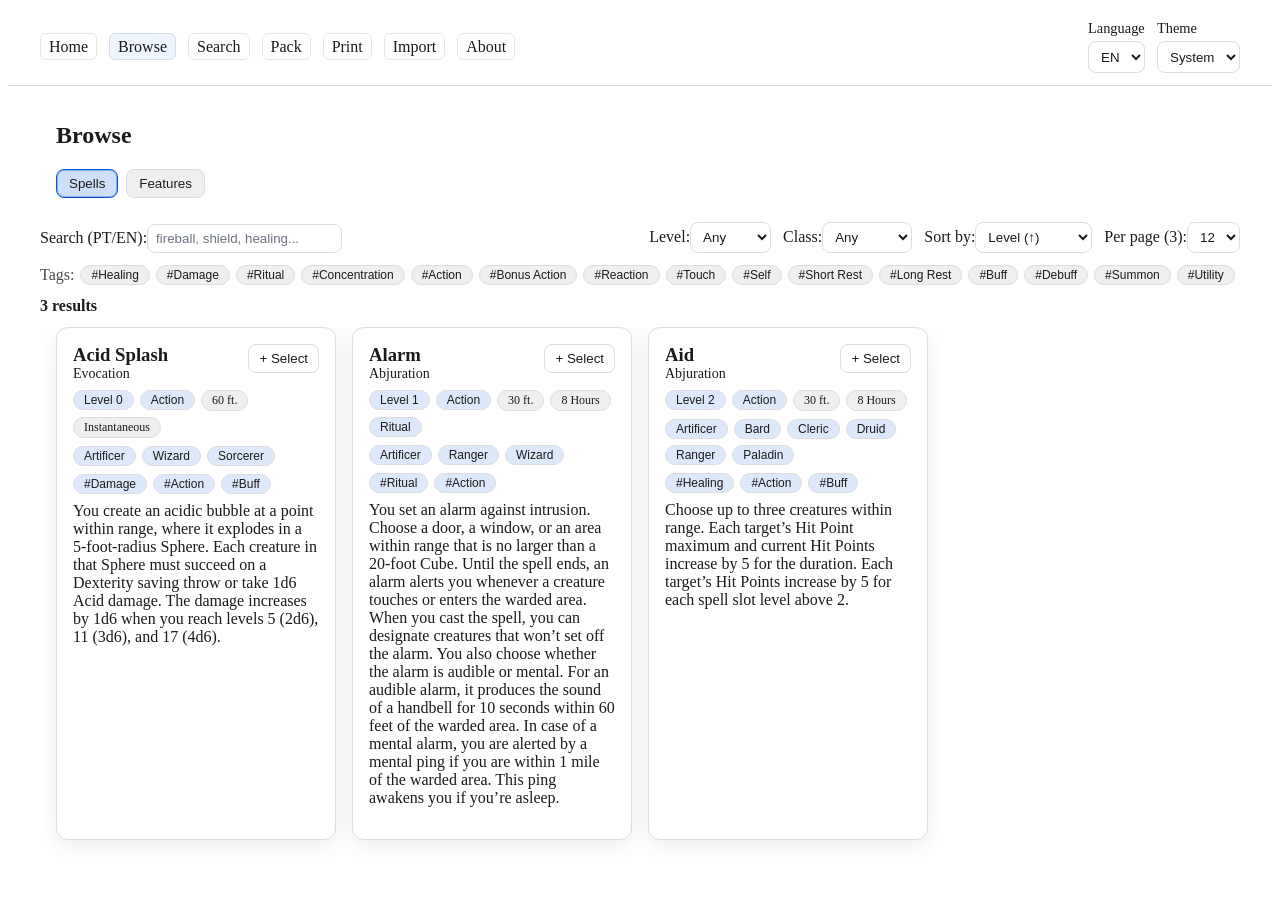
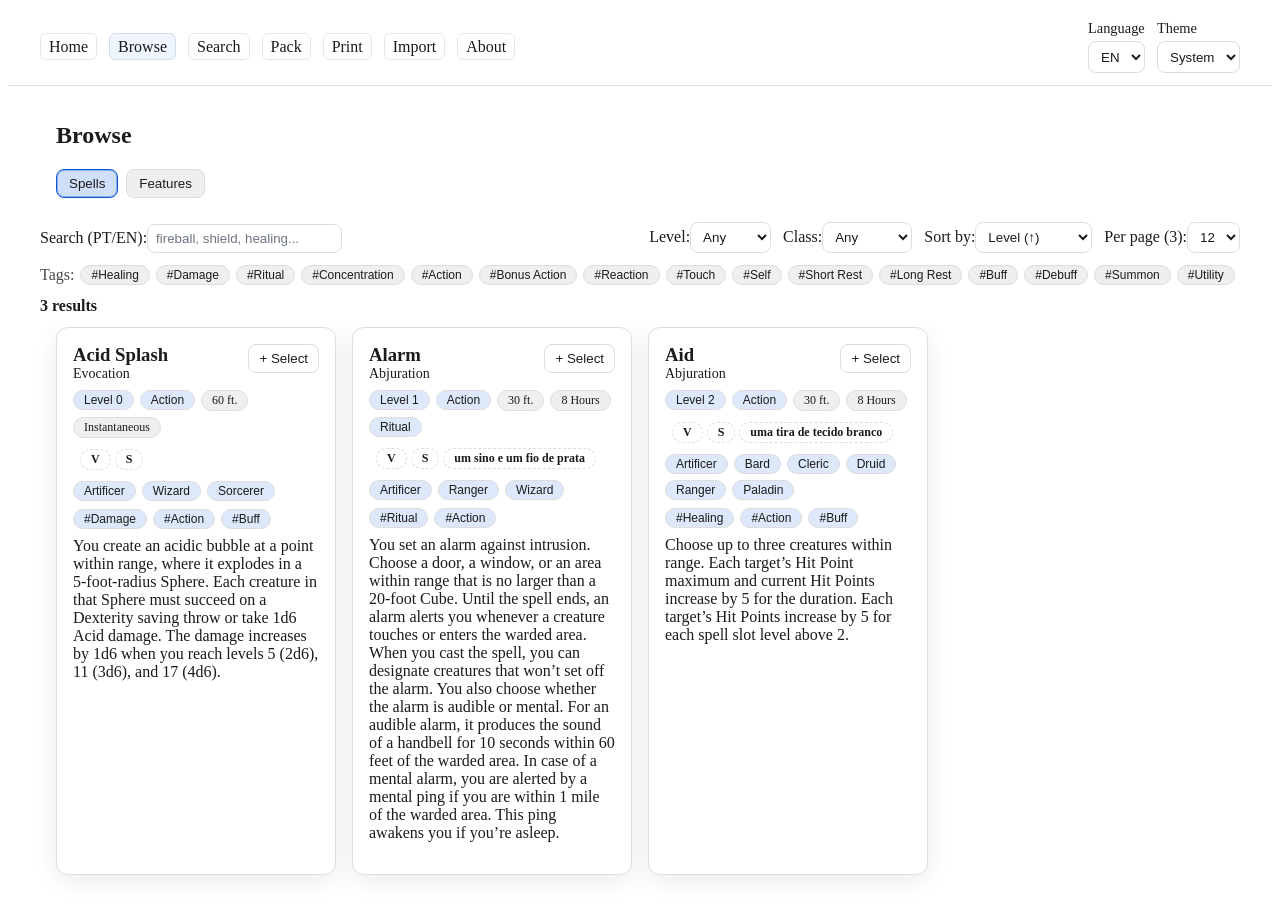
Before and after one commit to jampamatos/dnd-cards, a React (Vite) app: page /browse in a window 1280 px wide. Shown: the top 914 px of the page. Before the commit the page ends 888 px from the top, so only its background shows below. Built offline with nearby package versions, Linux system fonts and the light colour scheme.

Commit message:
feat(cards): created a grouped V/S/M pill to show components both in Browsing and Printing.

```diff
--- a/src/components/Card.tsx
+++ b/src/components/Card.tsx
@@ -10,6 +10,7 @@ type CardProps = {
   schoolPt: string;   schoolEn: string;
   pillsPt: string[];  pillsEn: string[];
   bodyPt: string;     bodyEn: string;
+  components?: { verbal?: boolean; somatic?: boolean; material?:string};
   level?: number;
   classes?: string[];
   onLevelClick?: (lvl:number)=>void;
@@ -66,6 +67,21 @@ export default function Card(props: CardProps) {
         ttLevel: "Filter by level",
         ttTag: "Filter by tag",
       };
+
+  // Derive V/S/M component chips. We keep them lightweight and accessible
+  const compItems = (() => {
+    const c = props.components;
+    if (!c) return [] as Array<{key:'V'|'S'|'M'; title:string; material?:string}>;
+    const items: Array<{key:'V'|'S'|'M'; title:string; material?:string}> = [];
+    if (c.verbal)  items.push({ key: 'V', title: lang === 'pt' ? 'Componente Verbal'  : 'Verbal component' });
+    if (c.somatic) items.push({ key: 'S', title: lang === 'pt' ? 'Componente Somático' : 'Somatic component' });
+    if (c.material) items.push({
+      key: 'M',
+      title: (lang === 'pt' ? 'Componente Material: ' : 'Material component: ') + c.material,
+      material: c.material,
+    });
+    return items;
+  })();
 
   const TitleBlock = () => (
     <h3 style={{ margin:0, fontWeight:700 }}>
@@ -128,6 +144,34 @@ export default function Card(props: CardProps) {
         })}
       </div>
 
+      {compItems.length > 0 && (
+        <div className="chips" style={{ margin: "0 0 8px" }}>
+          {/* Outer container pill to group component chips */}
+          <span
+            className="chip chip--components"
+            title={lang === "pt" ? "Componentes da magia" : "Spell components"}
+            aria-label={lang === "pt" ? "Componentes da magia" : "Spell components"}
+          >
+            {compItems.map((it) => {
+              const isMaterial = it.key === "M";
+              const label = isMaterial ? (it.material ?? "M") : it.key; // show material text instead of just "M"
+
+              return (
+                <span
+                  key={it.key}
+                  className={`chip chip--component ${isMaterial ? "chip--component-m" : ""}`}
+                  title={it.title}
+                  aria-label={it.title}
+                >
+                  {label}
+                </span>
+              );
+            })}
+          </span>
+        </div>
+      )}
+
+
       {classes?.length ? (
         <div className="chips" style={{ margin:"0 0 8px" }}>
           {classes.map((c) => (
--- a/src/components/CardPrint.tsx
+++ b/src/components/CardPrint.tsx
@@ -3,6 +3,7 @@ type CardPrintProps = {
   schoolPt: string;   schoolEn: string;
   pillsPt: string[];  pillsEn: string[];
   bodyPt: string;     bodyEn: string;
+  components?: { verbal?: boolean; somatic?: boolean; material?: string };
   withCutMarks?: boolean;
   lang: "pt" | "en";
 };
@@ -11,17 +12,29 @@ export default function CardPrint(p: CardPrintProps) {
   const pills = p.lang === "pt" ? p.pillsPt : p.pillsEn;
   const body  = p.lang === "pt" ? p.bodyPt : p.bodyEn;
 
+  // Derive V/S/M list for print
+  const compItems = (() => {
+    const c = p.components;
+    if (!c) return [] as Array<{ key: 'V'|'S'|'M'; title: string; material?: string }>;
+    const items: Array<{ key: 'V'|'S'|'M'; title: string; material?: string }> = [];
+    if (c.verbal)  items.push({ key: 'V', title: p.lang === 'pt' ? 'Componente Verbal'   : 'Verbal component' });
+    if (c.somatic) items.push({ key: 'S', title: p.lang === 'pt' ? 'Componente Somático' : 'Somatic component' });
+    if (c.material) items.push({
+      key: 'M',
+      title: (p.lang === 'pt' ? 'Componente Material: ' : 'Material component: ') + c.material,
+      material: c.material,
+    });
+    return items;
+  })();
+
   return (
     <article className={`print-card ${p.withCutMarks ? "cutmarks" : ""}`} lang={p.lang}>
       <h3>
-        {p.lang === "pt"
-          ? (<>{p.titlePt} <span style={{ opacity:.7 }}> / {p.titleEn}</span></>)
-          : p.titleEn}
-        <br />
-        <small style={{ fontWeight:500, fontSize:14 }}>
-          {p.lang === "pt"
-            ? (<>{p.schoolPt} <span style={{ opacity:.7 }}> / {p.schoolEn}</span></>)
-            : p.schoolEn}
+        <span className="title-pt">{p.titlePt}</span>
+        {" / "}
+        <span className="title-en">{p.titleEn}</span>
+        <small>
+          {p.lang === "pt" ? p.schoolPt : p.schoolEn}
         </small>
       </h3>
 
@@ -31,6 +44,31 @@ export default function CardPrint(p: CardPrintProps) {
         ))}
       </div>
 
+      {compItems.length > 0 && (
+        <div className="pills">
+          <span
+            className="pill pill--components"
+            title={p.lang === "pt" ? "Componentes da magia" : "Spell components"}
+            aria-label={p.lang === "pt" ? "Componentes da magia" : "Spell components"}
+          >
+            {compItems.map((it) => {
+              const isMaterial = it.key === "M";
+              const label = isMaterial ? (it.material ?? "M") : it.key;
+              return (
+                <span
+                  key={it.key}
+                  className={`pill pill--component ${isMaterial ? "pill--component-m" : ""}`}
+                  title={it.title}
+                  aria-label={it.title}
+                >
+                  {label}
+                </span>
+              );
+            })}
+          </span>
+        </div>
+      )}
+
       <div className="body">{body}</div>
     </article>
   );
--- a/src/pages/Browse.tsx
+++ b/src/pages/Browse.tsx
@@ -243,6 +243,11 @@ export default function Browse() {
                   ].filter(Boolean)}
                   bodyPt={sp.text.pt}
                   bodyEn={sp.text.en}
+                  components={{
+                    verbal: sp.components?.verbal,
+                    somatic: sp.components?.somatic,
+                    material:sp.components?.material,
+                  }}
                   level={sp.level}
                   classes={sp.classes}
                   onLevelClick={handleLevelClick}
--- a/src/pages/PrintPreview.tsx
+++ b/src/pages/PrintPreview.tsx
@@ -18,6 +18,7 @@ type CardVM = {
   schoolPt: string; schoolEn: string;
   pillsPt: string[]; pillsEn: string[];
   bodyPt: string; bodyEn: string;
+  components?: TSpell["components"];
 };
 
 export default function PrintPreview() {
@@ -65,6 +66,7 @@ export default function PrintPreview() {
           pillsPt: [ `Nível ${sp.level}`, sp.castingTime.pt, sp.range.pt, sp.duration.pt ].filter(Boolean),
           pillsEn: [ `Level ${sp.level}`, sp.castingTime.en, sp.range.en, sp.duration.en ].filter(Boolean),
           bodyPt: sp.text.pt, bodyEn: sp.text.en,
+          components: sp.components,
         });
       } else {
         const ft = features.find(f => f.id === it.id);
@@ -200,6 +202,11 @@ export default function PrintPreview() {
                 schoolPt={c.schoolPt} schoolEn={c.schoolEn}
                 pillsPt={c.pillsPt} pillsEn={c.pillsEn}
                 bodyPt={c.bodyPt} bodyEn={c.bodyEn}
+                components={{
+                  verbal: c.components?.verbal,
+                  somatic: c.components?.somatic,
+                  material: c.components?.material,
+                }}
                 withCutMarks={cutMarks}
                 lang={lang}
               />
--- a/src/styles/print.css
+++ b/src/styles/print.css
@@ -125,3 +125,29 @@ body{ background:var(--bg); color:var(--fg); }
   display:flex !important; flex-wrap:wrap !important; gap:4px !important;
 }
 .print-card .pill + .pill{ margin-left:4px; } /* gap fallback for old engines */
+
+/* Components container pill (print): group V/S/M */
+.print-card .pill--components{
+  display: inline-flex;
+  align-items: center;
+  gap: 4px;
+  background: transparent;               /* print-safe */
+  border: 1px solid currentColor;
+  padding: 2px 6px;
+  max-width: 100%;
+  flex-wrap: wrap;
+}
+
+/* Avoid extra spacing on nested pills */
+.print-card .pill--components .pill{ margin: 0; }
+
+/* Inner component pills: dashed look to distinguish from others */
+.print-card .pill--component{
+  background: transparent;
+  border: 1px dashed currentColor;
+  font-weight: 700;
+  white-space: nowrap;
+}
+
+/* Material text can be long: allow wrapping if needed */
+.print-card .pill--component-m{ white-space: normal; }
--- a/src/styles/ui.css
+++ b/src/styles/ui.css
@@ -156,6 +156,13 @@ input::placeholder { color: var(--muted); opacity: .9; }
   background: color-mix(in oklab, var(--text) 6%, var(--surface));
   color: var(--text);
 }
+/* Component chips (V/S/M): outline + dashed to distinguish from semantic tags */
+.chip--component {
+  background: transparent;
+  border-style: dashed;
+  font-weight: 700;
+}
+.chip--component[title] { cursor: help; }
 .chip--click {
   background: color-mix(in oklab, var(--primary) 14%, var(--surface));
   cursor: pointer;
@@ -165,6 +172,41 @@ input::placeholder { color: var(--muted); opacity: .9; }
   color: var(--primary);
   background: color-mix(in oklab, var(--primary) 18%, var(--surface));
 }
+
+/* Components container pill: slightly different look to group V/S/M */
+.chip--components {
+  display: inline-flex;
+  align-items: center;
+  gap: var(--space-1);
+  /* visual sutilmente diferente do restante */
+  background: rgba(255, 255, 255, 0.04);
+  border-color: rgba(255, 255, 255, 0.18);
+  padding: 2px 6px;
+  /* permite que o material seja grande sem quebrar layout */
+  max-width: 100%;
+  flex-wrap: wrap;
+}
+
+/* Remove margins that some .chip variants might have when nested */
+.chip--components .chip {
+  margin: 0;
+}
+
+/* Inner component chips (V/S/M) stay dashed; stronger weight already set */
+.chip--component {
+  background: transparent;
+  border-style: dashed;
+  font-weight: 700;
+  white-space: nowrap;
+}
+
+/* Material pill: show long text gracefully */
+.chip--component-m {
+  max-width: 100%;
+  overflow: hidden;
+  text-overflow: ellipsis;
+}
+
 
 /* ------------------------------------------------------------------------
    8) Cards (browse grid)
```
